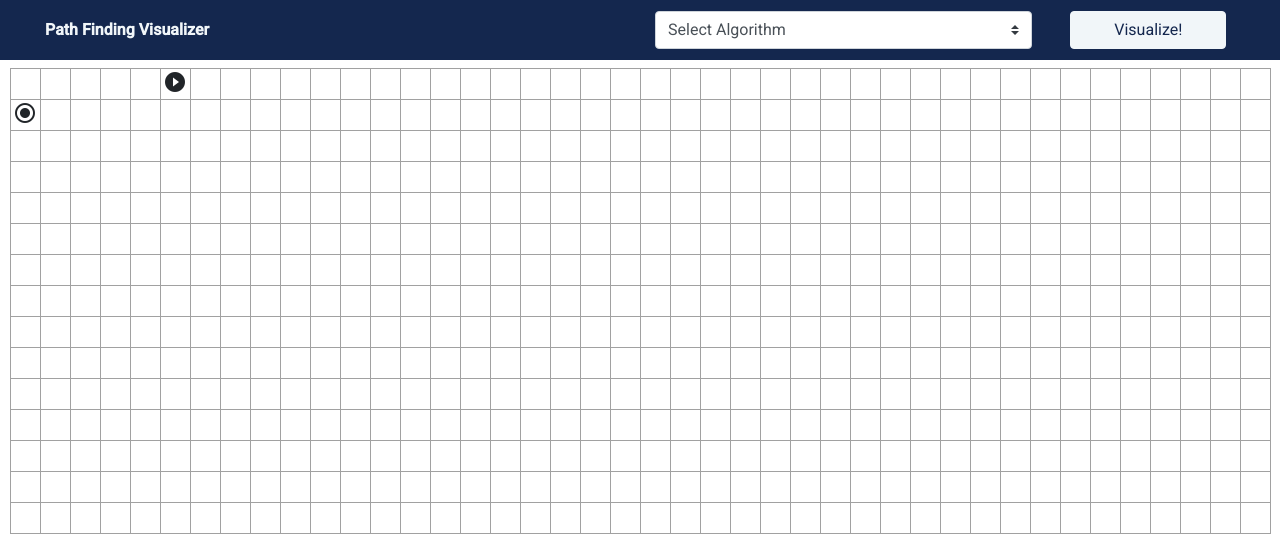
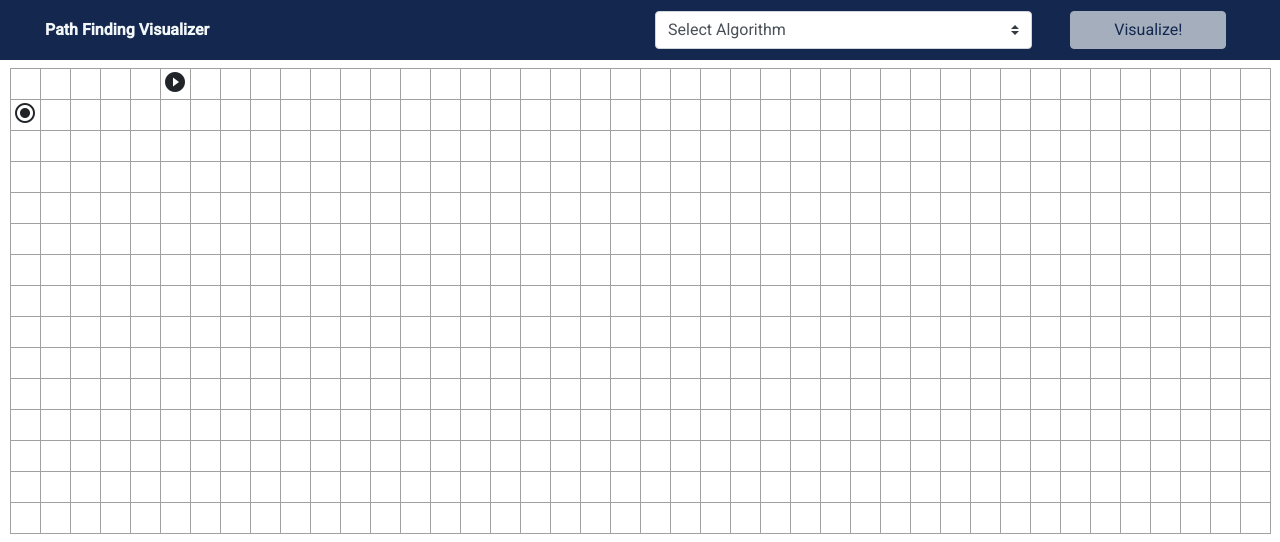
Before and after one commit to Dharan21/path-finding-visualizer, an Angular app: page / in a window 1280 px wide. Shown: the top 542 px of the page. Built offline with nearby package versions, Linux system fonts and the light colour scheme.

Commit message:
added ngrx-store

```diff
--- a/package.json
+++ b/package.json
@@ -23,6 +23,7 @@
     "@angular/platform-browser-dynamic": "~10.1.1",
     "@angular/router": "~10.1.1",
     "@ng-bootstrap/ng-bootstrap": "^8.0.0",
+    "@ngrx/store": "^10.0.1",
     "bootstrap": "^4.5.0",
     "rxjs": "~6.6.0",
     "tslib": "^2.0.0",
--- a/src/app/components/header/header.component.css
+++ b/src/app/components/header/header.component.css
@@ -17,6 +17,7 @@ h3 {
     padding: 0 30px;
     justify-content: space-between;
 }
+
 .btn {
     background-color: var(--header-text-color);
     color: var(--header-background);
--- a/src/app/components/header/header.component.html
+++ b/src/app/components/header/header.component.html
@@ -3,16 +3,19 @@
         <h3>Path Finding Visualizer</h3>
     </div>
     <div class="col-sm-12 col-md-8">
+        <form #f="ngForm" (ngSubmit)="onSubmit(f)">
             <div class="row justify-content-end">
                 <div class="col-sm-12 col-md-6">
                     <label class="sr-only" for="algo">Algorithm</label>
                     <select class="custom-select" ngModel #algo name="algo" required>
                         <option value="" disabled>Select Algorithm</option>
+                        <option [ngValue]="item" *ngFor="let item of algoDropdown">{{item}}</option>
                     </select>
                 </div>
                 <div class="col-sm-12 col-md-3">
-                <button type="submit" class="btn btn-primary">Visualize!</button>
+                    <button type="submit" [disabled]="!f.valid" class="btn btn-primary">Visualize!</button>
                 </div>
             </div>
+        </form>
     </div>
 </div>
--- a/src/app/components/header/header.component.ts
+++ b/src/app/components/header/header.component.ts
@@ -1,5 +1,7 @@
 import { Component } from '@angular/core';
 import { NgForm } from '@angular/forms';
+
+import * as Constants from './../../utils/constants';
 
 @Component({
     selector: 'app-header',
@@ -7,6 +9,8 @@ import { NgForm } from '@angular/forms';
     styleUrls: ['header.component.css']
 })
 export class HeaderComponent {
+    algoDropdown = Constants.PathFindingAlgoDropdown;
+
     onSubmit(form: NgForm): void {
 
     }
--- a/src/app/utils/constants.ts
+++ b/src/app/utils/constants.ts
@@ -0,0 +1,6 @@
+import * as Enums from './enums';
+
+export const PathFindingAlgoDropdown: string[] = [
+    Enums.PathFindingAlgorithms.BFS,
+    Enums.PathFindingAlgorithms.DFS
+]
--- a/src/app/utils/enums.ts
+++ b/src/app/utils/enums.ts
@@ -0,0 +1,4 @@
+export enum PathFindingAlgorithms {
+    BFS = 'Breath First Search',
+    DFS = 'Depth First Search'
+}
```
Also changed, not shown: 2 other files (tests, documents, lock files or other folders). Lines whose indentation alone changed are shown as unchanged.
